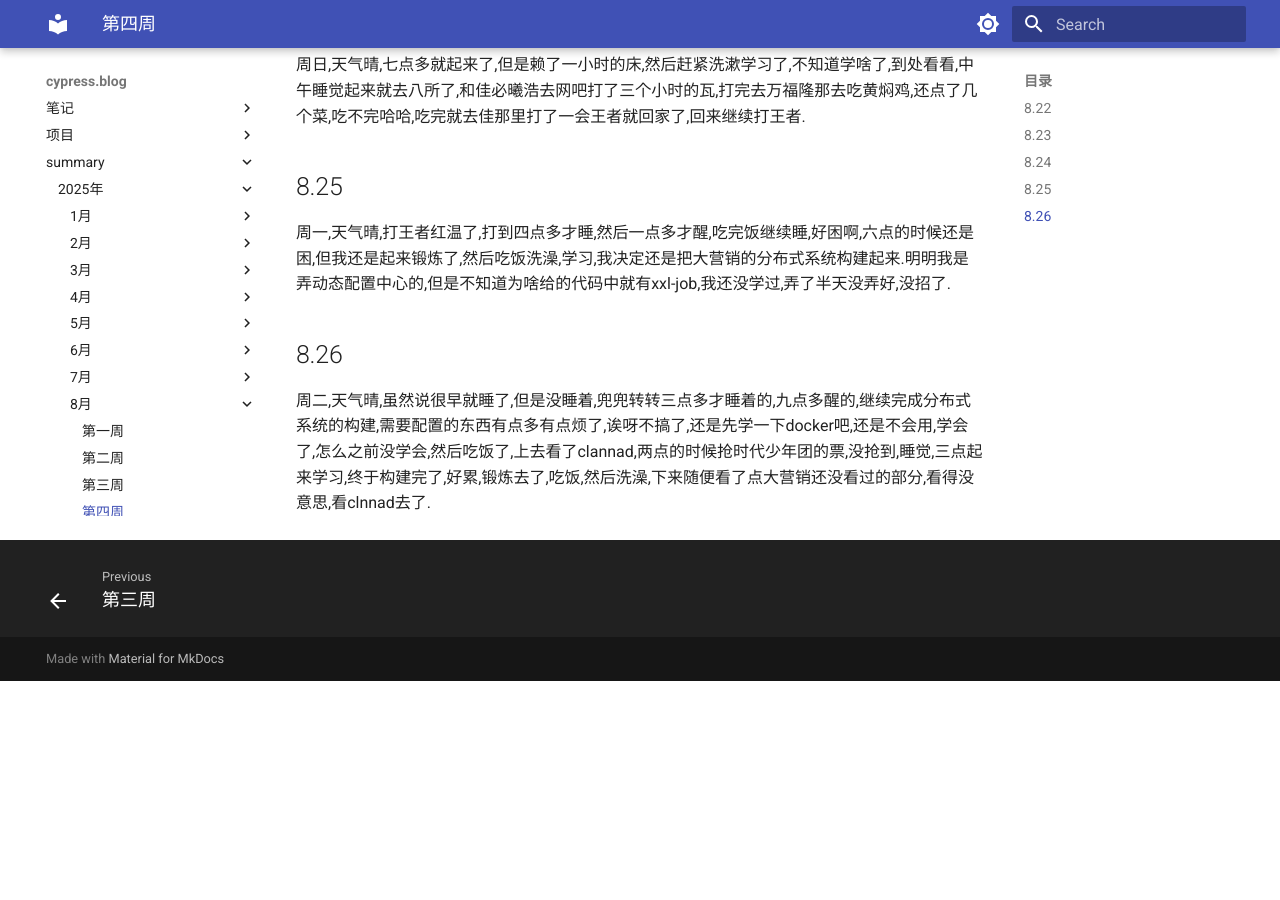
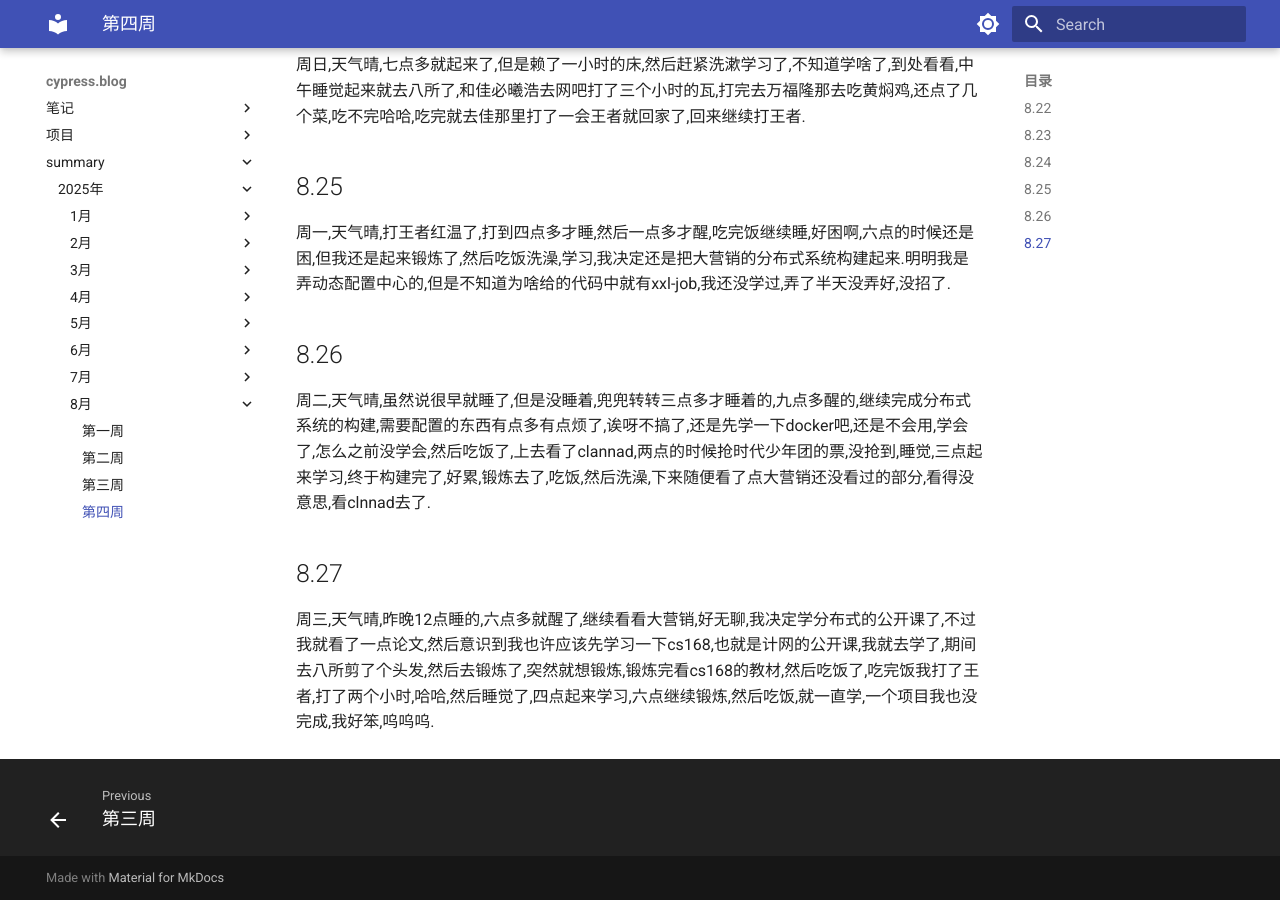
Before and after one commit to cyprer/blog0, an MkDocs documentation site: the page built from docs/summary/25year/8month/4week.md, in a window 1280 px wide and 900 px high, scrolled down 693 px. Built offline with MkDocs 1.6.1 and Material for MkDocs 9.7.7, drawn with Linux system fonts in a browser that asks for light colours; before the commit the page ends 1374 px from its top, so only the background shows below that.

Commit message:
docs: 更新25年8月第4周总结文档内容
添加8月27日的日记内容，记录当天的学习、锻炼和娱乐活动

```diff
--- a/docs/summary/25year/8month/4week.md
+++ b/docs/summary/25year/8month/4week.md
@@ -10,3 +10,5 @@
   周一,天气晴,打王者红温了,打到四点多才睡,然后一点多才醒,吃完饭继续睡,好困啊,六点的时候还是困,但我还是起来锻炼了,然后吃饭洗澡,学习,我决定还是把大营销的分布式系统构建起来.明明我是弄动态配置中心的,但是不知道为啥给的代码中就有xxl-job,我还没学过,弄了半天没弄好,没招了.
 ## 8.26
   周二,天气晴,虽然说很早就睡了,但是没睡着,兜兜转转三点多才睡着的,九点多醒的,继续完成分布式系统的构建,需要配置的东西有点多有点烦了,诶呀不搞了,还是先学一下docker吧,还是不会用,学会了,怎么之前没学会,然后吃饭了,上去看了clannad,两点的时候抢时代少年团的票,没抢到,睡觉,三点起来学习,终于构建完了,好累,锻炼去了,吃饭,然后洗澡,下来随便看了点大营销还没看过的部分,看得没意思,看clnnad去了.
+## 8.27
+  周三,天气晴,昨晚12点睡的,六点多就醒了,继续看看大营销,好无聊,我决定学分布式的公开课了,不过我就看了一点论文,然后意识到我也许应该先学习一下cs168,也就是计网的公开课,我就去学了,期间去八所剪了个头发,然后去锻炼了,突然就想锻炼,锻炼完看cs168的教材,然后吃饭了,吃完饭我打了王者,打了两个小时,哈哈,然后睡觉了,四点起来学习,六点继续锻炼,然后吃饭,就一直学,一个项目我也没完成,我好笨,呜呜呜.
```
